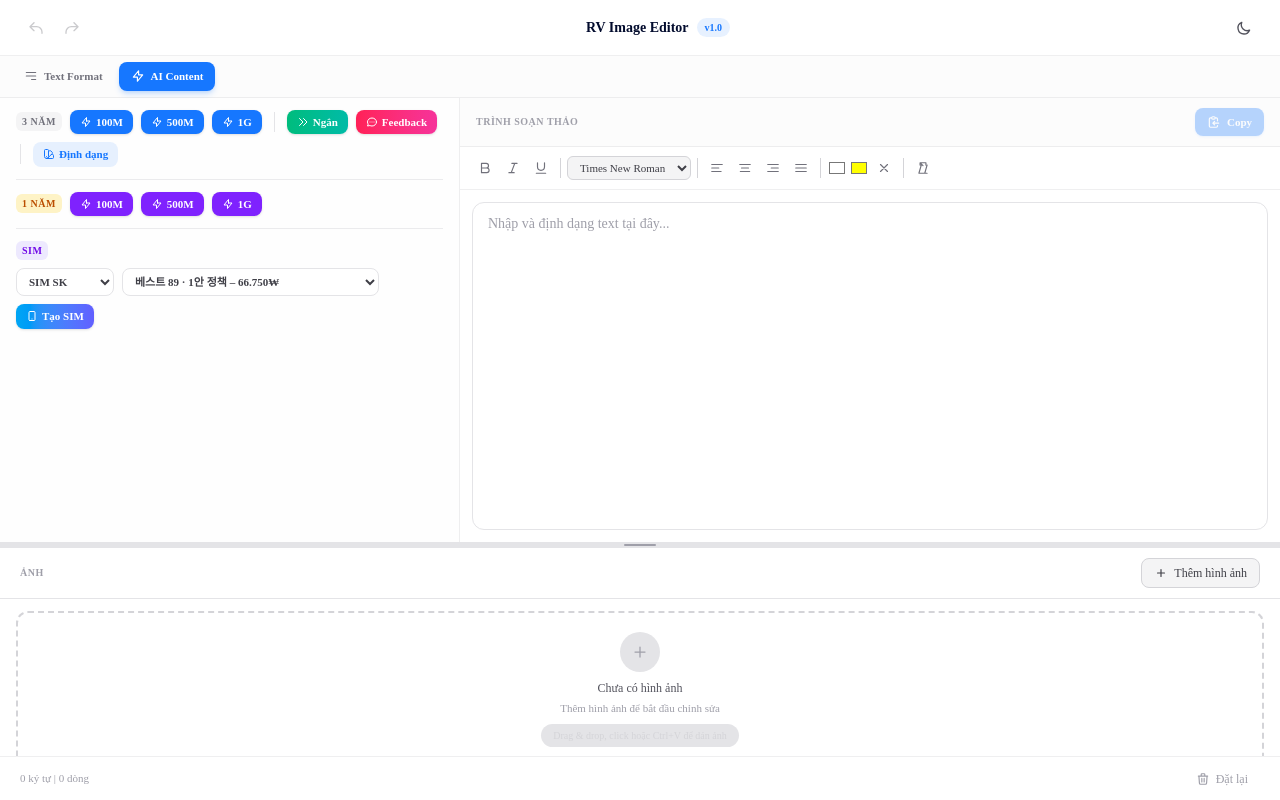
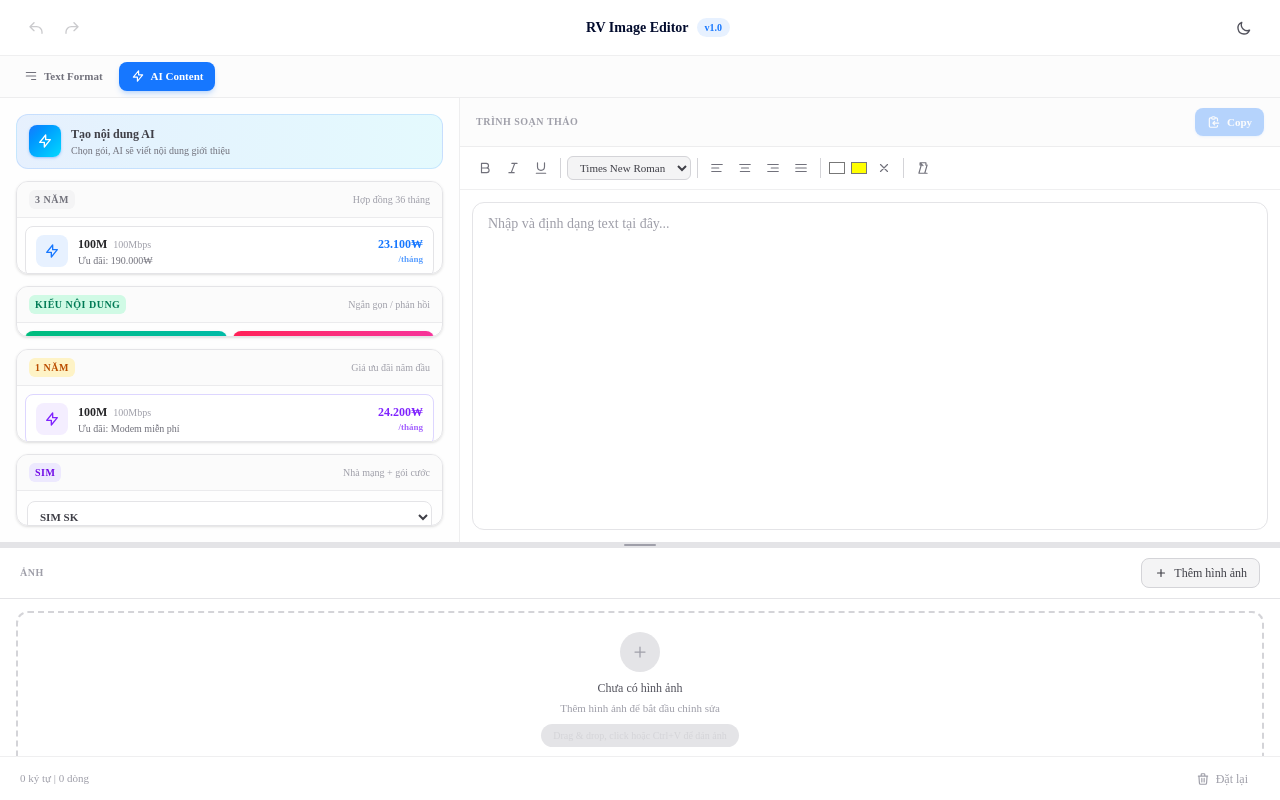
Before and after one commit to LeNguyenTatThang/text-image-editor, a Next.js app: page / in a window 1280 px wide. Both pictures are taken after a click on the button "AI Content". Built offline with nearby package versions, Linux system fonts and the light colour scheme.

Commit message:
feat: redesign AI Content panel with package cards, price/bonus info and sectioned layout

```diff
--- a/src/components/editor/text/TextWorkspace.tsx
+++ b/src/components/editor/text/TextWorkspace.tsx
@@ -43,7 +43,7 @@ const CONTENT_TYPE_BUTTONS: { type: ContentType; label: string; color: string }[
 ];
 
 const SELECT_CLASS =
-  "h-7 rounded-lg border border-zinc-200 dark:border-zinc-700 bg-white dark:bg-zinc-900 px-2 pr-7 text-[11px] font-semibold text-zinc-700 dark:text-zinc-200 focus:outline-none focus:ring-2 focus:ring-[#1677FF]/40 dark:focus:ring-[#00D9FF]/40 cursor-pointer";
+  "h-8 w-full rounded-lg border border-zinc-200 dark:border-zinc-700 bg-white dark:bg-zinc-900 px-2 pr-7 text-[11px] font-semibold text-zinc-700 dark:text-zinc-200 focus:outline-none focus:ring-2 focus:ring-[#1677FF]/40 dark:focus:ring-[#00D9FF]/40 cursor-pointer";
 
 export default function TextWorkspace({ onTextChange }: TextWorkspaceProps) {
   const [loadingPackage, setLoadingPackage] = useState<string | null>(null);
@@ -257,37 +257,64 @@ export default function TextWorkspace({ onTextChange }: TextWorkspaceProps) {
     [runGeneration]
   );
 
-  const renderPackageButton = (preset: PackageForm) => {
+  const renderPackageCard = (preset: PackageForm) => {
     const loadingKey = `${preset.contentType}:${preset.name}`;
     const isLoading = loadingPackage === loadingKey;
     const isAnyLoading = loadingPackage !== null;
     const isOneYear = preset.contentType === "package1year";
+    const bonusText = /^\d/.test(preset.bonus) ? `${preset.bonus}₩` : preset.bonus;
 
     return (
       <button
         key={loadingKey}
         onClick={() => generateForPackage(preset)}
         disabled={isAnyLoading}
-        className={`flex items-center gap-1 px-2.5 py-1 text-[11px] font-semibold rounded-lg text-white transition-all duration-150 disabled:opacity-40 disabled:cursor-not-allowed shadow-sm active:scale-[0.97] ${
+        className={`w-full flex items-center gap-2.5 px-2.5 py-2 rounded-lg border text-left transition-all duration-150 active:scale-[0.99] disabled:opacity-40 disabled:cursor-not-allowed ${
           isLoading
-            ? "bg-[#00D9FF] text-[#020B2D] animate-pulse-glow"
+            ? "border-[#00D9FF] bg-[#00D9FF]/10 animate-pulse-glow"
             : isOneYear
-              ? "bg-violet-600 hover:bg-violet-600/90 dark:bg-violet-500 dark:text-white dark:hover:bg-violet-500/90"
-              : "bg-[#1677FF] hover:bg-[#1677FF]/90 dark:bg-[#00D9FF] dark:text-[#020B2D] dark:hover:bg-[#00D9FF]/90"
+              ? "bg-white border-violet-200 hover:border-violet-400 hover:shadow-md hover:shadow-violet-500/10 dark:bg-zinc-900/60 dark:border-violet-900/60 dark:hover:border-violet-500"
+              : "bg-white border-zinc-200 hover:border-[#1677FF]/60 hover:shadow-md hover:shadow-[#1677FF]/10 dark:bg-zinc-900/60 dark:border-zinc-800 dark:hover:border-[#00D9FF]/60"
         }`}
-        title={`Tạo nội dung ${isOneYear ? "gói 1 năm" : "gói 3 năm"} ${preset.name} – ${preset.price}원`}
+        title={`Tạo nội dung ${isOneYear ? "gói 1 năm" : "gói 3 năm"} ${preset.name} – ${preset.price}₩`}
+      >
+        <span
+          className={`shrink-0 w-8 h-8 rounded-lg flex items-center justify-center ${
+            isOneYear
+              ? "bg-violet-500/10 text-violet-600 dark:text-violet-400"
+              : "bg-[#1677FF]/10 text-[#1677FF] dark:bg-[#00D9FF]/10 dark:text-[#00D9FF]"
+          }`}
         >
           {isLoading ? (
-          <svg className="w-3 h-3 animate-spin" fill="none" viewBox="0 0 24 24">
+            <svg className="w-4 h-4 animate-spin" fill="none" viewBox="0 0 24 24">
               <circle className="opacity-25" cx="12" cy="12" r="10" stroke="currentColor" strokeWidth="4" />
               <path className="opacity-75" fill="currentColor" d="M4 12a8 8 0 018-8V0C5.373 0 0 5.373 0 12h4z" />
             </svg>
           ) : (
-          <svg className="w-3 h-3" fill="none" stroke="currentColor" viewBox="0 0 24 24">
+            <svg className="w-4 h-4" fill="none" stroke="currentColor" viewBox="0 0 24 24">
               <path strokeLinecap="round" strokeLinejoin="round" strokeWidth={2} d="M13 10V3L4 14h7v7l9-11h-7z" />
             </svg>
           )}
-        {preset.name}
+        </span>
+
+        <span className="flex-1 min-w-0">
+          <span className="flex items-baseline gap-1.5">
+            <span className="text-[12px] font-bold text-zinc-800 dark:text-zinc-100">{preset.name}</span>
+            <span className="text-[10px] font-medium text-zinc-400 dark:text-zinc-500">{preset.speed}</span>
+          </span>
+          <span className="block text-[10px] text-zinc-500 dark:text-zinc-400 truncate">
+            Ưu đãi: {bonusText}
+          </span>
+        </span>
+
+        <span
+          className={`shrink-0 text-right ${
+            isOneYear ? "text-violet-600 dark:text-violet-400" : "text-[#1677FF] dark:text-[#00D9FF]"
+          }`}
+        >
+          <span className="block text-[12px] font-extrabold">{preset.price}₩</span>
+          <span className="block text-[9px] font-semibold opacity-70">/tháng</span>
+        </span>
       </button>
     );
   };
@@ -342,16 +369,43 @@ export default function TextWorkspace({ onTextChange }: TextWorkspaceProps) {
               </div>
             )}
 
-            <div className="flex-1 overflow-y-auto flex flex-col gap-3 px-4 py-3">
-              <div className="flex flex-wrap items-center gap-2">
+            <div className="flex-1 overflow-y-auto flex flex-col gap-3 px-4 py-4">
+              {/* Panel header */}
+              <div className="flex items-center gap-2.5 px-3 py-2.5 rounded-xl border border-[#1677FF]/15 bg-gradient-to-r from-[#1677FF]/10 to-[#00D9FF]/10 dark:border-[#00D9FF]/20 dark:from-[#00D9FF]/10 dark:to-[#00D9FF]/5">
+                <span className="shrink-0 w-8 h-8 rounded-lg bg-gradient-to-br from-[#1677FF] to-[#00D9FF] text-white dark:text-[#020B2D] flex items-center justify-center shadow-sm shadow-[#1677FF]/30">
+                  <svg className="w-4 h-4" fill="none" stroke="currentColor" viewBox="0 0 24 24">
+                    <path strokeLinecap="round" strokeLinejoin="round" strokeWidth={2} d="M13 10V3L4 14h7v7l9-11h-7z" />
+                  </svg>
+                </span>
+                <div className="min-w-0">
+                  <p className="text-[12px] font-bold text-zinc-700 dark:text-zinc-200">Tạo nội dung AI</p>
+                  <p className="text-[10px] text-zinc-500 dark:text-zinc-400">Chọn gói, AI sẽ viết nội dung giới thiệu</p>
+                </div>
+              </div>
+
+              {/* Gói 3 năm */}
+              <section className="rounded-xl border border-zinc-200 dark:border-zinc-800 bg-white/70 dark:bg-zinc-900/50 overflow-hidden shadow-sm">
+                <header className="flex items-center justify-between gap-2 px-3 py-2 border-b border-zinc-200/70 dark:border-zinc-800/70 bg-zinc-50/80 dark:bg-zinc-800/40">
                   <span className="px-1.5 py-0.5 text-[10px] font-bold rounded-md uppercase tracking-wider bg-zinc-100 text-zinc-500 dark:bg-zinc-800 dark:text-zinc-400">
                     3 năm
                   </span>
+                  <span className="text-[10px] text-zinc-400 dark:text-zinc-500">Hợp đồng 36 tháng</span>
+                </header>
+                <div className="p-2 flex flex-col gap-1.5">
+                  {PRESET_PACKAGES_3Y.map((preset) => renderPackageCard(preset))}
+                </div>
+              </section>
 
-                {PRESET_PACKAGES_3Y.map((preset) => renderPackageButton(preset))}
-
-                <div className="w-px h-5 bg-zinc-200 dark:bg-zinc-800 mx-1" />
-
+              {/* Kiểu nội dung */}
+              <section className="rounded-xl border border-zinc-200 dark:border-zinc-800 bg-white/70 dark:bg-zinc-900/50 overflow-hidden shadow-sm">
+                <header className="flex items-center justify-between gap-2 px-3 py-2 border-b border-zinc-200/70 dark:border-zinc-800/70 bg-zinc-50/80 dark:bg-zinc-800/40">
+                  <span className="px-1.5 py-0.5 text-[10px] font-bold rounded-md uppercase tracking-wider bg-emerald-100 text-emerald-700 dark:bg-emerald-900/40 dark:text-emerald-400">
+                    Kiểu nội dung
+                  </span>
+                  <span className="text-[10px] text-zinc-400 dark:text-zinc-500">Ngắn gọn / phản hồi</span>
+                </header>
+                <div className="p-2 flex flex-col gap-1.5">
+                  <div className="grid grid-cols-2 gap-1.5">
                     {CONTENT_TYPE_BUTTONS.map((btn) => {
                       const isLoading = loadingPackage?.startsWith(`${btn.type}:`) ?? false;
                       const isAnyLoading = loadingPackage !== null;
@@ -360,7 +414,7 @@ export default function TextWorkspace({ onTextChange }: TextWorkspaceProps) {
                           key={btn.type}
                           onClick={() => generateForPackage({ ...PRESET_PACKAGES_3Y[0], contentType: btn.type })}
                           disabled={isAnyLoading}
-                      className={`flex items-center gap-1 px-2.5 py-1 text-[11px] font-semibold rounded-lg text-white transition-all duration-150 disabled:opacity-40 disabled:cursor-not-allowed shadow-sm active:scale-[0.97] bg-gradient-to-r ${btn.color} ${
+                          className={`flex items-center justify-center gap-1 px-2.5 py-1.5 text-[11px] font-semibold rounded-lg text-white transition-all duration-150 disabled:opacity-40 disabled:cursor-not-allowed shadow-sm active:scale-[0.97] bg-gradient-to-r ${btn.color} ${
                             isLoading ? "animate-pulse-glow" : ""
                           }`}
                           title={`Tạo ${btn.label}`}
@@ -383,40 +437,44 @@ export default function TextWorkspace({ onTextChange }: TextWorkspaceProps) {
                         </button>
                       );
                     })}
-
-                <div className="w-px h-5 bg-zinc-200 dark:bg-zinc-800 mx-1" />
+                  </div>
 
                   <button
                     onClick={autoFormat}
                     disabled={loadingPackage !== null}
-                  className="flex items-center gap-1 px-2.5 py-1 text-[11px] font-semibold rounded-lg bg-[#1677FF]/10 text-[#1677FF] hover:bg-[#1677FF]/20 dark:bg-[#00D9FF]/10 dark:text-[#00D9FF] dark:hover:bg-[#00D9FF]/20 transition-all duration-150 disabled:opacity-40 disabled:cursor-not-allowed active:scale-[0.97]"
+                    className="w-full flex items-center justify-center gap-1 px-2.5 py-1.5 text-[11px] font-semibold rounded-lg bg-[#1677FF]/10 text-[#1677FF] hover:bg-[#1677FF]/20 dark:bg-[#00D9FF]/10 dark:text-[#00D9FF] dark:hover:bg-[#00D9FF]/20 transition-all duration-150 disabled:opacity-40 disabled:cursor-not-allowed active:scale-[0.97]"
                     title="Tự động định dạng: bôi đậm giá tiền, nổi bật ưu đãi"
                   >
                     <svg className="w-3 h-3" fill="none" stroke="currentColor" viewBox="0 0 24 24">
                       <path strokeLinecap="round" strokeLinejoin="round" strokeWidth={2} d="M7 21a4 4 0 01-4-4V5a2 2 0 012-2h4a2 2 0 012 2v12a4 4 0 01-4 4zm0 0h12a2 2 0 002-2v-4a2 2 0 00-2-2h-2.343M11 7.343l1.657-1.657a2 2 0 012.828 0l2.829 2.829a2 2 0 010 2.828l-8.486 8.485M7 17h.01" />
                     </svg>
-                  Định dạng
+                    Định dạng lại
                   </button>
                 </div>
+              </section>
 
-              <div className="h-px bg-zinc-200/70 dark:bg-zinc-800/70" />
-
-              <div className="flex flex-wrap items-center gap-2">
+              {/* Gói 1 năm */}
+              <section className="rounded-xl border border-zinc-200 dark:border-zinc-800 bg-white/70 dark:bg-zinc-900/50 overflow-hidden shadow-sm">
+                <header className="flex items-center justify-between gap-2 px-3 py-2 border-b border-zinc-200/70 dark:border-zinc-800/70 bg-zinc-50/80 dark:bg-zinc-800/40">
                   <span className="px-1.5 py-0.5 text-[10px] font-bold rounded-md uppercase tracking-wider bg-amber-100 text-amber-700 dark:bg-amber-900/40 dark:text-amber-400">
                     1 năm
                   </span>
+                  <span className="text-[10px] text-zinc-400 dark:text-zinc-500">Giá ưu đãi năm đầu</span>
+                </header>
+                <div className="p-2 flex flex-col gap-1.5">
+                  {PRESET_PACKAGES_1Y.map((preset) => renderPackageCard(preset))}
+                </div>
+              </section>
 
-                {PRESET_PACKAGES_1Y.map((preset) => renderPackageButton(preset))}
-              </div>
-
-              <div className="h-px bg-zinc-200/70 dark:bg-zinc-800/70" />
-
-              <div className="flex flex-col gap-2">
-                <span className="self-start px-1.5 py-0.5 text-[10px] font-bold rounded-md uppercase tracking-wider bg-violet-100 text-violet-700 dark:bg-violet-900/40 dark:text-violet-400">
+              {/* SIM */}
+              <section className="rounded-xl border border-zinc-200 dark:border-zinc-800 bg-white/70 dark:bg-zinc-900/50 overflow-hidden shadow-sm">
+                <header className="flex items-center justify-between gap-2 px-3 py-2 border-b border-zinc-200/70 dark:border-zinc-800/70 bg-zinc-50/80 dark:bg-zinc-800/40">
+                  <span className="px-1.5 py-0.5 text-[10px] font-bold rounded-md uppercase tracking-wider bg-violet-100 text-violet-700 dark:bg-violet-900/40 dark:text-violet-400">
                     SIM
                   </span>
-
-                <div className="flex flex-wrap items-center gap-2">
+                  <span className="text-[10px] text-zinc-400 dark:text-zinc-500">Nhà mạng + gói cước</span>
+                </header>
+                <div className="p-2.5 flex flex-col gap-2">
                   <select
                     value={simCarrier}
                     onChange={(e) => changeSimCarrier(e.target.value)}
@@ -435,7 +493,7 @@ export default function TextWorkspace({ onTextChange }: TextWorkspaceProps) {
                     value={selectedSimPlan?.id ?? ""}
                     onChange={(e) => setSimPlanId(e.target.value)}
                     disabled={loadingPackage !== null}
-                    className={`${SELECT_CLASS} max-w-[260px]`}
+                    className={SELECT_CLASS}
                     title="Chọn gói SIM"
                   >
                     {simPlans.map((plan) => (
@@ -448,7 +506,7 @@ export default function TextWorkspace({ onTextChange }: TextWorkspaceProps) {
                   <button
                     onClick={() => selectedSimPlan && generateForSim(selectedSimPlan)}
                     disabled={!selectedSimPlan || loadingPackage !== null}
-                    className={`flex items-center gap-1 px-2.5 py-1 text-[11px] font-semibold rounded-lg text-white transition-all duration-150 disabled:opacity-40 disabled:cursor-not-allowed shadow-sm active:scale-[0.97] bg-gradient-to-r from-sky-500 to-indigo-500 hover:from-sky-400 hover:to-indigo-400 ${
+                    className={`w-full flex items-center justify-center gap-1 px-2.5 py-1.5 text-[11px] font-semibold rounded-lg text-white transition-all duration-150 disabled:opacity-40 disabled:cursor-not-allowed shadow-sm active:scale-[0.97] bg-gradient-to-r from-sky-500 to-indigo-500 hover:from-sky-400 hover:to-indigo-400 ${
                       loadingPackage?.startsWith("sim:") ? "animate-pulse-glow" : ""
                     }`}
                     title="Tạo nội dung SIM theo gói đã chọn"
@@ -466,7 +524,7 @@ export default function TextWorkspace({ onTextChange }: TextWorkspaceProps) {
                     Tạo SIM
                   </button>
                 </div>
-              </div>
+              </section>
             </div>
           </div>
 
```
Lines whose indentation alone changed are shown as unchanged.
